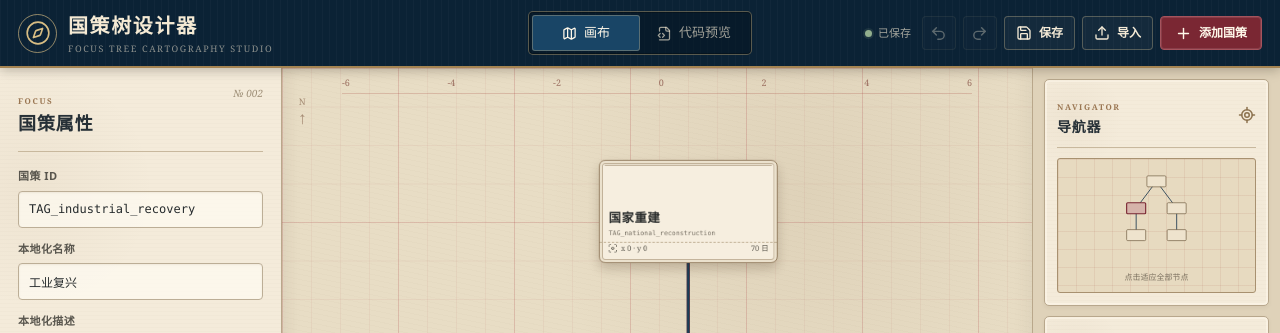
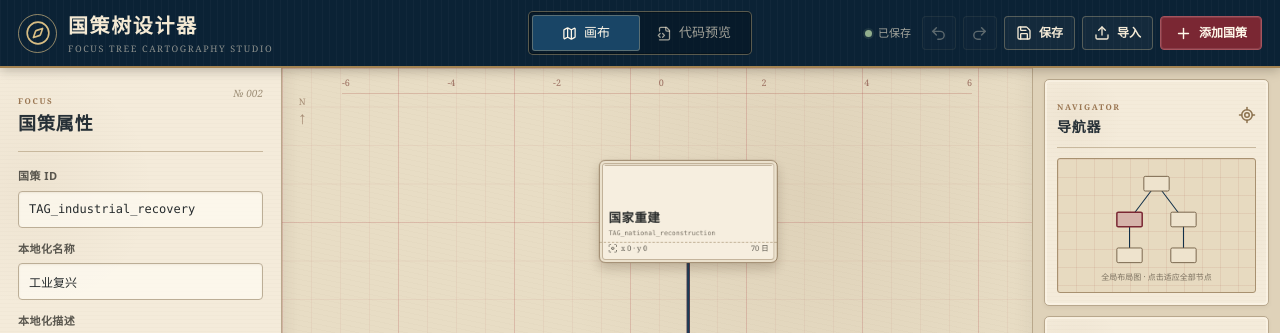
Before and after one commit to LesMiserablesMod/hoi4-focus-tree-designer, a Next.js app: page / in a window 1280 px wide. Shown: the top 333 px of the page. Built offline with nearby package versions, Linux system fonts and the light colour scheme.

Commit message:
Update page.tsx

```diff
--- a/app/page.tsx
+++ b/app/page.tsx
@@ -768,6 +768,20 @@ export default function Home() {
   const validation = useMemo(() => validationFor(project), [project]);
   const focusScript = useMemo(() => generateFocusScript(project), [project]);
   const localisation = useMemo(() => generateLocalisation(project), [project]);
+  const minimapBounds = useMemo(() => {
+    if (!project.nodes.length) return { x: 0, y: 0, width: WORLD_W, height: WORLD_H };
+    const padding = 72;
+    const left = Math.min(...project.nodes.map((node) => worldX(node.absX)));
+    const right = Math.max(...project.nodes.map((node) => worldX(node.absX) + NODE_W));
+    const top = Math.min(...project.nodes.map((node) => worldY(node.absY)));
+    const bottom = Math.max(...project.nodes.map((node) => worldY(node.absY) + NODE_H));
+    return {
+      x: left - padding,
+      y: top - padding,
+      width: right - left + padding * 2,
+      height: bottom - top + padding * 2,
+    };
+  }, [project.nodes]);
 
   useEffect(() => {
     projectRef.current = project;
@@ -1030,7 +1044,7 @@ export default function Home() {
 
   function handleCanvasPointerDown(event: ReactPointerEvent<HTMLDivElement>) {
     if (event.button !== 0) return;
-    if ((event.target as HTMLElement).closest(".focus-card")) return;
+    if ((event.target as HTMLElement).closest(".focus-card, .zoom-controls")) return;
     setSelectedUid("");
     event.currentTarget.setPointerCapture(event.pointerId);
     panRef.current = {
@@ -1403,7 +1417,7 @@ export default function Home() {
               </div>
 
               <div className="canvas-help"><MousePointer2 size={14} />拖动节点 · 方向键微调 · 滚轮缩放</div>
-              <div className="zoom-controls" aria-label="缩放控制">
+              <div className="zoom-controls" aria-label="缩放控制" onPointerDown={(event) => event.stopPropagation()}>
                 <button onClick={() => zoomBy(0.88)} aria-label="缩小"><ZoomOut size={17} /></button>
                 <span>{Math.round(view.zoom * 100)}%</span>
                 <button onClick={() => zoomBy(1.14)} aria-label="放大"><ZoomIn size={17} /></button>
@@ -1428,7 +1442,7 @@ export default function Home() {
           <section className="utility-card panel-paper minimap-card">
             <div className="utility-heading"><div><span className="eyebrow">NAVIGATOR</span><h2>导航器</h2></div><LocateFixed size={18} /></div>
             <button className="minimap" onClick={fitView} aria-label="点击适应全部国策">
-              <svg viewBox={`0 0 ${WORLD_W} ${WORLD_H}`} preserveAspectRatio="xMidYMid meet" aria-hidden="true">
+              <svg viewBox={`${minimapBounds.x} ${minimapBounds.y} ${minimapBounds.width} ${minimapBounds.height}`} preserveAspectRatio="xMidYMid meet" aria-hidden="true">
                 {prerequisiteEdges.map(({ parentUid, childUid, isOr }) => {
                   const parent = nodeByUid.get(parentUid);
                   const child = nodeByUid.get(childUid);
@@ -1443,7 +1457,7 @@ export default function Home() {
                 })}
                 {project.nodes.map((node) => <rect key={node.uid} className={node.uid === selectedUid ? "active" : ""} x={worldX(node.absX)} y={worldY(node.absY)} width={NODE_W} height={NODE_H} rx="12" />)}
               </svg>
-              <span>点击适应全部节点</span>
+              <span>全局布局图 · 点击适应全部节点</span>
             </button>
           </section>
 
```
